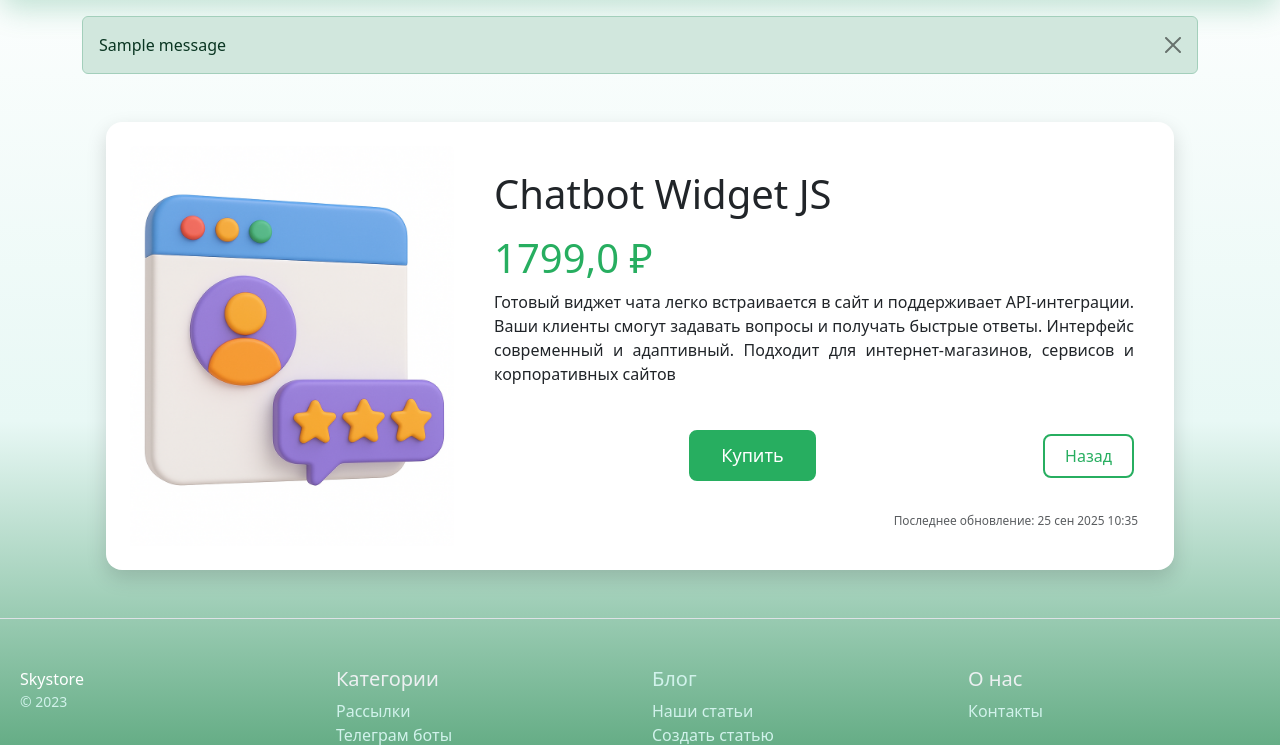
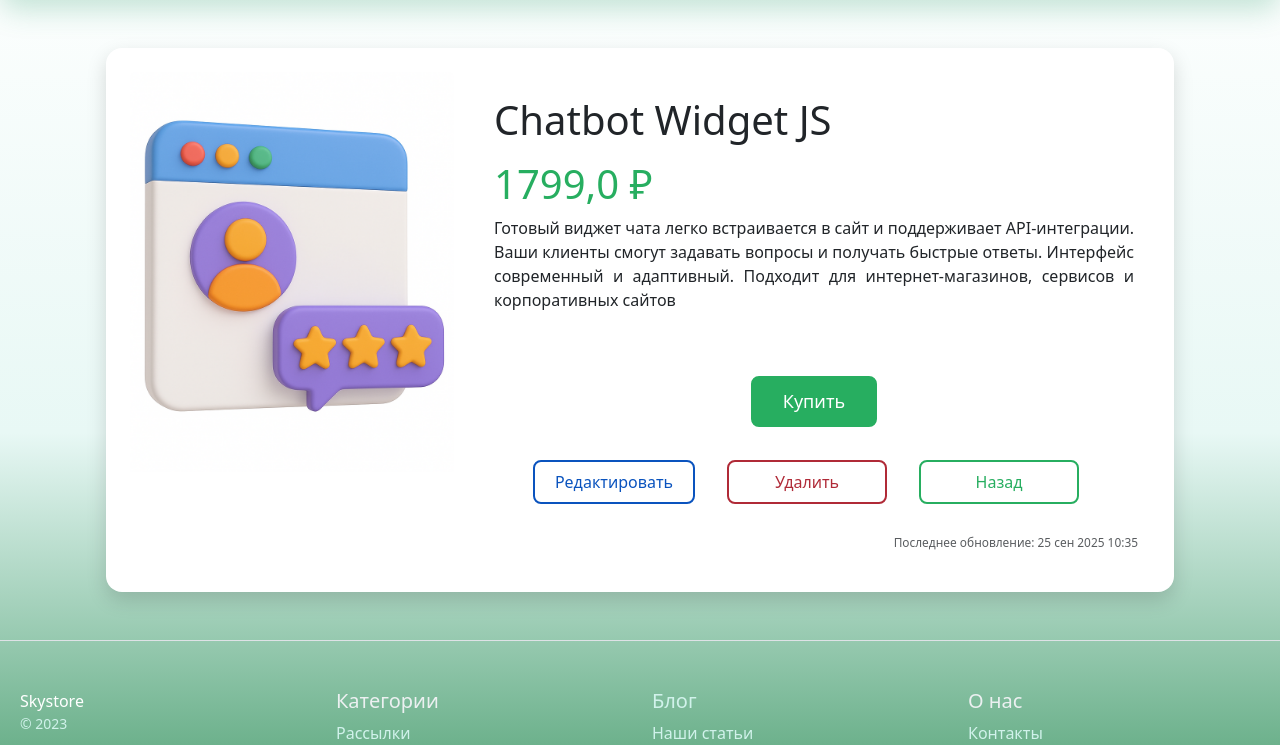
Before and after one commit to simbarilion/Ecommerce_app, a Django app: page /catalog/product/chatbot_widget_js/ in a window 1280 px wide. Shown: the part 80-825 px from the top of the page. Run offline with Django 5.2, Linux system fonts and the light colour scheme; data comes from the database, SQL or seed files in the repository; tables that the repository leaves empty hold one stand-in row (values such as "Sample post"); one stand-in notice (Sample message) is shown; parts of the project's set-up code (start-up, migrations or seed data) failed here and were passed over; some libraries are stand-ins or nearby versions.

Commit message:
modified templates for apps catalog and blog

```diff
--- a/blog/views.py
+++ b/blog/views.py
@@ -84,7 +84,7 @@ class BlogpostUpdateView(UpdateView):
     def form_valid(self, form):
         form.instance.author = self.request.user
         form.instance.status = "moderation"
-        messages.success(self.request, f"Статья «{form.instance.name}» обновлена и отправлена на модерацию")
+        messages.success(self.request, f"Статья «{form.instance.title}» обновлена и отправлена на модерацию")
         return super().form_valid(form)
 
 
--- a/catalog/forms.py
+++ b/catalog/forms.py
@@ -25,7 +25,6 @@ class ProductForm(forms.ModelForm):
             "brief_description": forms.TextInput(attrs={"class": "form-control"}),
             "description": forms.Textarea(attrs={"class": "form-control", "rows": 10}),
             "image": forms.ClearableFileInput(attrs={"class": "form-control"}),
-            "category": forms.CheckboxInput(attrs={"class": "form-control"}),
             "price": forms.NumberInput(attrs={"class": "form-control"}),
         }
 
@@ -50,8 +49,18 @@ class ProductForm(forms.ModelForm):
                 raise forms.ValidationError("Запрещенные слова, которые нельзя использовать в описании товара")
         return description
 
-    def clean_price(self):  # метод для валидации поля email
+    def clean_price(self):
         price = self.cleaned_data.get("price")
         if price <= 0:
             raise forms.ValidationError("Цена не может быть отрицательной или равной нулю")
         return price
+
+    def clean_image(self):
+        image = self.cleaned_data.get("image")
+        if hasattr(image, 'content_type'):
+            if image.content_type not in ["image/jpeg", "image/png"]:
+                raise forms.ValidationError("Файл должен быть в формате JPEG или PNG")
+            max_size_mb = 5
+            if image.size > max_size_mb * 1024 * 1024:
+                raise forms.ValidationError(f"Размер файла не должен превышать {max_size_mb} МБ")
+        return image
--- a/catalog/templates/catalog/home.html
+++ b/catalog/templates/catalog/home.html
@@ -26,6 +26,10 @@
                         <li>{{ obj.brief_description|truncatechars:100 }}</li>
                     </ul>
                     <a href="{% url 'catalog:product_detail' slug=obj.slug %}" class="btn-link">Подробнее</a>
+                    <div class="btn-group">
+                        <a href="{% url 'catalog:product_update' slug=obj.slug %}" class="btn-link btn-blue mt-4">Редактировать</a>
+                        <a href="{% url 'catalog:product_delete' slug=obj.slug %}" class="btn-link btn-red mt-4">Удалить</a>
+                    </div>
                 </div>
             </div>
         </div>
--- a/catalog/templates/catalog/product_detail.html
+++ b/catalog/templates/catalog/product_detail.html
@@ -18,13 +18,15 @@
                     <p class="card-text text-justify">{{ product.description }}</p>
                 </div>
 
-                <div class="d-flex justify-content-between align-items-center mt-3 buttons-block">
+                <div class="d-flex justify-content-between align-items-center mt-5 buttons-block">
                     <div class="flex-grow-1 text-center">
                         <button type="button" class="btn btn-buy">Купить</button>
                     </div>
-                    <div class="text-end ms-3">
-                        <a href="{% url 'catalog:home' %}" class="btn-link">Назад</a>
-                    </div>
+                </div>
+                <div class="d-flex justify-content-center gap-3 mt-2 text-center">
+                    <a href="{% url 'catalog:product_update' slug=product.slug %}" class="btn-link btn-blue mt-4">Редактировать</a>
+                    <a href="{% url 'catalog:product_delete' slug=product.slug %}" class="btn-link btn-red mt-4">Удалить</a>
+                    <a href="{% url 'catalog:home' %}" class="btn-link btn-green mt-4">Назад</a>
                 </div>
                 <div class="product-updated text-end">
                     <small class="text-muted">Последнее обновление: {{ product.updated_at|date:"j b Y G:i" }}</small>
--- a/static/css/style.css
+++ b/static/css/style.css
@@ -23,10 +23,6 @@ body {
     color: var(--text-dark);
     transition: all 0.3s ease;
 }
-/*.box-shadow:hover {*/
-/*    box-shadow: 0 10px 28px rgba(30, 150, 100, 0.25);*/
-/*    transform: translateY(-2px);*/
-/*}*/
 
 .title {
   display: flex;
@@ -197,6 +193,45 @@ body {
     color: white;
     text-decoration: none;
 }
+
+/* Зеленая */
+.btn-link.btn-green {
+    color: #27ae60;
+    border: 2px solid #27ae60;
+    width: 160px;
+}
+
+/* Синяя */
+.btn-link.btn-blue {
+    color: #0a53be;
+    border: 2px solid #0a53be;
+}
+
+.btn-link.btn-blue:hover {
+    background-color: #0a53be;
+    color: white;
+    text-decoration: none;
+}
+
+/* Красная */
+.btn-link.btn-red {
+    color: #b02a37;
+    border: 2px solid #b02a37;
+    width: 160px;
+}
+
+.btn-link.btn-red:hover {
+    background-color: #b02a37;
+    color: white;
+    text-decoration: none;
+}
+
+.btn-group {
+    display: flex;
+    flex-wrap: nowrap;
+    gap: 10px;
+}
+
 
 /* Футер */
 footer {
@@ -545,8 +580,7 @@ form .btn-outline-primary {
     gap: 1rem;
 }
 
-
 .small-padding th,
 .small-padding td {
-    padding: 0.6rem 0.9rem; /* вертикальные и горизонтальные отступы */
+    padding: 0.6rem 0.9rem;
 }
--- a/templates/base.html
+++ b/templates/base.html
@@ -11,17 +11,6 @@
 
 <body>
 {% include "includes/main_menu.html" %}
-
-{% if messages %}
-  <div class="container mt-3">
-    {% for message in messages %}
-      <div class="alert alert-{{ message.tags }} alert-dismissible fade show" role="alert">
-        {{ message }}
-        <button type="button" class="btn-close" data-bs-dismiss="alert" aria-label="Close"></button>
-      </div>
-    {% endfor %}
-  </div>
-{% endif %}
 
 {% block content %}{% endblock %}
 
```
Also changed, not shown: catalog/templates/catalog/product_form.html (+39 -0 lines).
